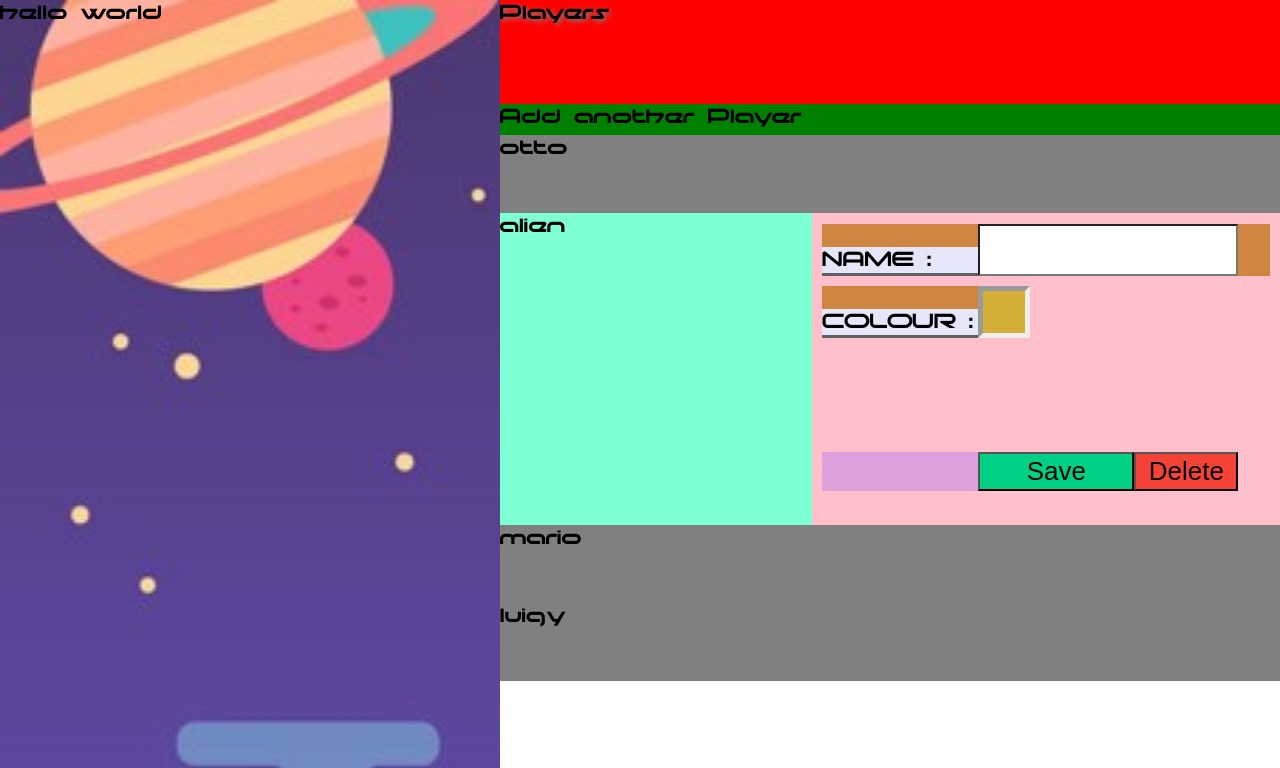
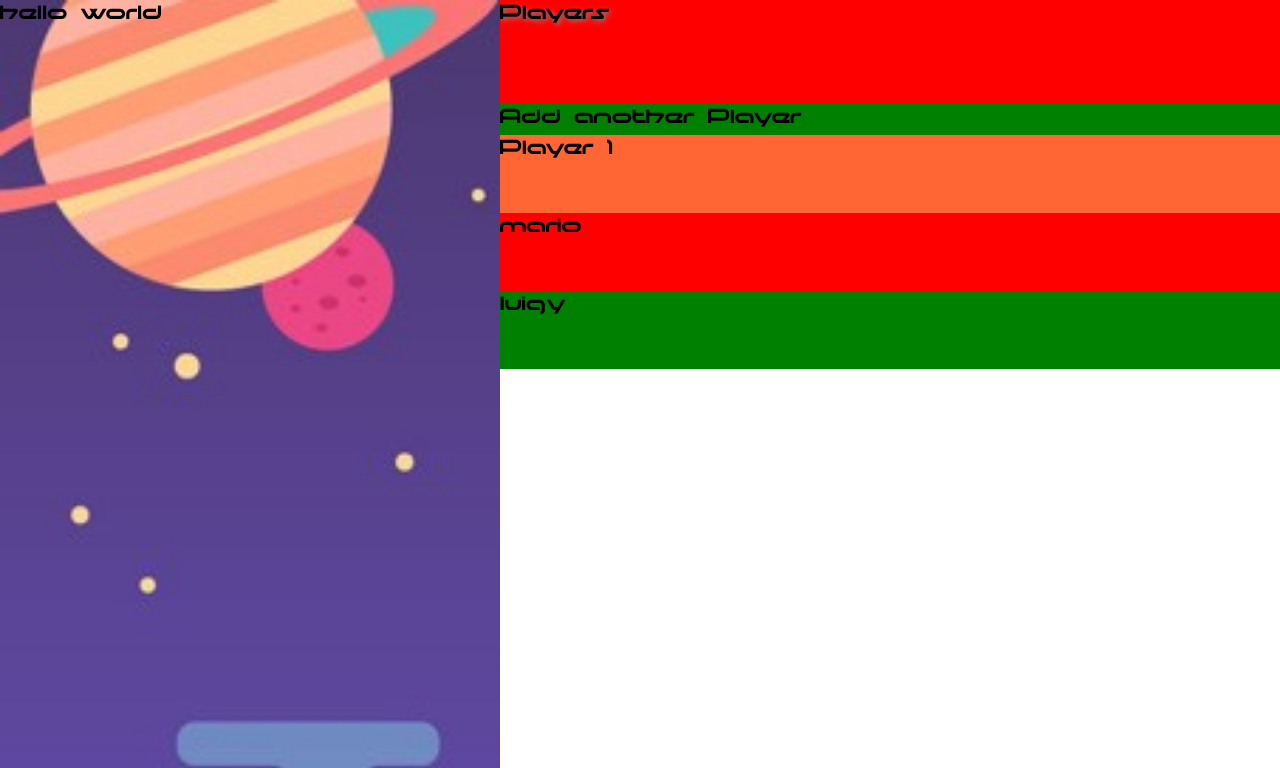
Before and after one commit to AlexanderBraatz/DevMe-Final-Tech-Challenge, a React (Create React App) app: page / in a window 1280 px wide. Shown: the top 768 px of the page. Built offline with nearby package versions, Linux system fonts and the light colour scheme.

Commit message:
Add action addPlayer and eddit name input check

```diff
--- a/src/components/PlayerTag/PlayerTag.js
+++ b/src/components/PlayerTag/PlayerTag.js
@@ -7,14 +7,23 @@ const PlayerTag = ({player, save, remove, eddit}) => {
     // const [collapsed, setCollapsed] = useState(true);
     const [name, setName] = useState("");
     const [colour, setColour] = useState(player.champion ? "#D4AF37" : player.colour);
+    const [warning, setWarning] = useState(false);
 
     // const handleCollapse = () => setCollapsed(!collapsed);
     const handleChangeName = (e) => setName(e.currentTarget.value);
     const handleChoiceComplete  = (choice) => setColour(choice);
 
     const handleSave  = (e) => {
-        e.preventDefault();
-        save(player.id, name, colour);
+        if(name === ""){
+            e.preventDefault();
+            setWarning(true);
+        }else{
+            e.preventDefault();
+            save(player.id, name, colour);
+            setWarning(false);
+
+        }
+
     }
     const handleDelete  = (e) => {
         e.preventDefault();
@@ -29,7 +38,8 @@ const PlayerTag = ({player, save, remove, eddit}) => {
         <div
             // onClick={handleCollapse}
             className="playerTag__heading"
-            onClick={ handleEddit }>
+            onClick={ handleEddit }
+            style={{backgroundColor : player.colour}}>
             {player.name}
         </div>
         {!player.eddit ? null :
@@ -46,13 +56,15 @@ const PlayerTag = ({player, save, remove, eddit}) => {
                                 >NAME :
                             </label>
                             <input
-                                className="playerTag__nameinput"
+                                className={ `playerTag__nameinput ${warning? "warn": ""}`}
                                 id= "name"
                                 name="edit"
                                 type="text"
+                                placeholder={player.name}
 
                                 onChange={ handleChangeName }
                                 value={ name }
+
 
                             />
                         </div>
--- a/src/components/Sidebar/Sidebar.js
+++ b/src/components/Sidebar/Sidebar.js
@@ -1,13 +1,15 @@
 import React from "react";
 import PlayerTag from "../PlayerTag"
 
-const SideBar = ({players}) => {
+const SideBar = ({players,addP}) => {
 
 return (
     <div className="sideBar">
         <div className="sideBar__heading"
             >Players</div>
-        <div className="sideBar__button"
+        <div
+            className="sideBar__button"
+            onClick={ addP }
             >Add another Player</div>
         { players.map((player,i)=>{
             return(
--- a/src/components/Sidebar/index.js
+++ b/src/components/Sidebar/index.js
@@ -1,7 +1,15 @@
 import { connect } from "react-redux";
 import SideBar from "./SideBar"
+import {addPlayer} from "../../data/actions/state"
 
-const mapStatetoProps = ({players}) => ({players});
+const mapStateToProps = ({players}) => ({players});
 
 
-export default connect(mapStatetoProps)(SideBar);
+const mapDispatchToProps = (dispatch) =>{
+    return{
+        addP: () => dispatch(addPlayer()),
+    }
+
+}
+
+export default connect(mapStateToProps,mapDispatchToProps)(SideBar);
--- a/src/data/actions/state.js
+++ b/src/data/actions/state.js
@@ -21,10 +21,9 @@ export const switchEddit = (id) => {
     }
 };
 
-export const resetLoading = (stateKey) => {
+export const addPlayer = () => {
     return {
-        type: "UPDATE_LIKE",
-        stateKey,
+        type: "ADD_PLAYER",
     }
 };
 
--- a/src/data/initial.js
+++ b/src/data/initial.js
@@ -3,23 +3,23 @@ const initial = {
     '#E6B333', '#3366E6', '#999966', '#99FF99', '#B34D4D',
     '#80B300', '#809900', '#E6B3B3', '#6680B3', '#66991A', '#FF99E6', '#CCFF1A', '#FF1A66', '#E6331A', '#33FFCC',],
 
-  nuberOFPlayers : 4,
+  numberOfPlayers : 3,
   roundCounter : 1,
   // stateHistory : [ {previousstate}, {previousstate}],
 
   players:[
     {
       id :1,
-      name : "otto",
-      colour : "purple",
-      champion : true,
-      eddit : true,
+      name : "Player 1",
+      colour : "#FF6633",
+      champion : false,
+      eddit : false,
     },
     {
       id :2,
       name : "mario",
       colour : "red",
-      champion : false,
+      champion : true,
       eddit : false,
     },
     {
--- a/src/data/reducer.js
+++ b/src/data/reducer.js
@@ -1,13 +1,46 @@
 const reducer = (state, action) => {
 	switch(action.type){
+		case "SWITCH_EDDIT" : return switchEddit(state, action);
 		case "SAVE_PLAYER" : return savePlayer(state, action);
-		case "REMOVE__PLAYER" : return removePlayer(state, action);
-		case "SWITCH_EDDIT" : return switchEddit(state, action);
+		case "REMOVE__PLAYER" : return setNumberOfPlayers(removePlayer(state, action));
+		case "ADD_PLAYER" : return setNumberOfPlayers(addPlayer(state));
 		default: return state;
 	}
 }
 
 //reducer business logic
+
+const setNumberOfPlayers = (state) =>{
+
+	const {players} = state;
+
+
+	return({
+		...state,
+		numberOfPlayers : players.length,
+	});
+}
+
+
+const switchEddit = (state, {id}) => {
+
+	const {players} = state;
+
+	const newPlayers = players.map(( player )=> {
+
+		return(
+			player.id === id
+			? { ...player, eddit: !player.eddit, }
+			: {...player, eddit: false }
+		)
+	});
+
+	return({
+		...state,
+		players: newPlayers,
+	})
+}
+
 
 const savePlayer = (state,{id, name, colour}) => {
 
@@ -48,23 +81,32 @@ const removePlayer = (state,{id}) => {
 	})
 }
 
-const switchEddit = (state, {id}) => {
-	const {players} = state;
 
-	const newPlayers = players.map(( player )=> {
 
-		return(
-			player.id === id
-			? { ...player, eddit: !player.eddit, }
-			: {...player, eddit: false }
-		)
-	}
 
-	)
+
+
+const addPlayer = (state)=>{
+
+	const {players, numberOfPlayers, colours} = state;
+	const  newID = numberOfPlayers + 1
+
 	return({
 		...state,
-		players: newPlayers,
-	})
+		players: [
+
+			{
+				id : newID,
+				name : `Player ${newID}`,
+				colour : colours[newID],
+				champion : false,
+				eddit : false,
+			},
+			...players,
+
+		]
+	});
 }
 
+
 export default reducer ;
--- a/src/styles/_sideBar.css
+++ b/src/styles/_sideBar.css
@@ -93,8 +93,13 @@
     border-style: inset;
 
     display: inline-block;
-    border-width: 2px;
+    border-width: 0.2rem;
     border-color:vlack;
+}
+.warn{
+    border-color: var(--red);
+    border-style: outset;
+    background-color: var(--pale-alarm);
 }
 
 /* .playerTag__colourinput{
--- a/src/styles/assets/_colours.css
+++ b/src/styles/assets/_colours.css
@@ -4,4 +4,5 @@
     --white: #FFFFFF;
     --red: #f44336;
     --green: #00d084;
+    --pale-alarm:#ffdddd;
 }
```
